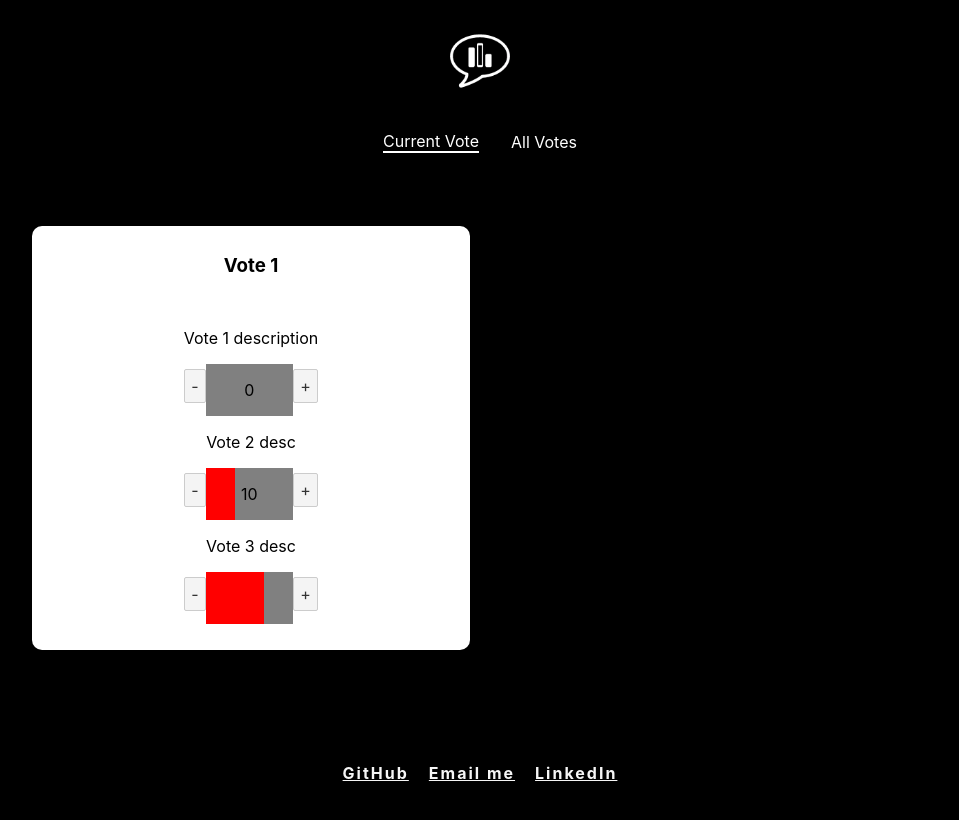
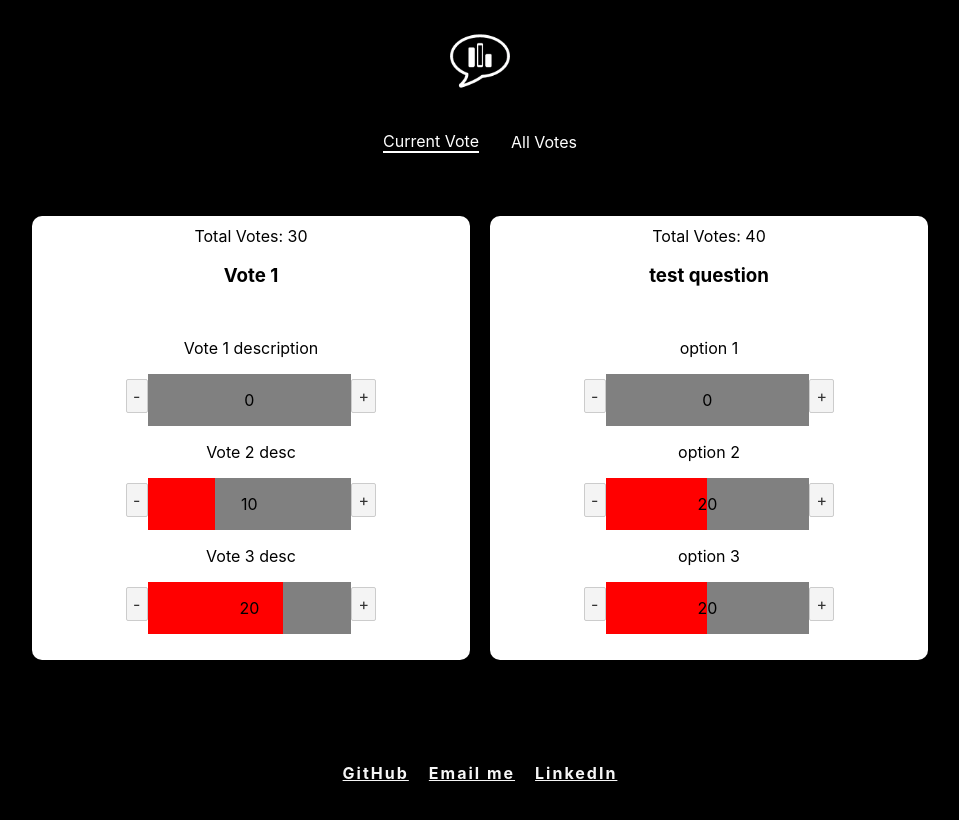
Before and after one commit to katatsu12/votes, a Svelte app: page / in a window 1280 px wide. Shown: the top 820 px of the page, without its empty margins (160-1119 px from the left). Built offline with nearby package versions, Linux system fonts and the light colour scheme.

Commit message:
Dynamic total votes value and vote count

```diff
--- a/src/App.svelte
+++ b/src/App.svelte
@@ -5,39 +5,60 @@
   import Tabs from "./shared/Tabs.svelte";
   import CreateVoteForm from "./components/CreateVoteForm.svelte";
 
-	let items = ['Current Vote', 'All Votes'];
-	let activeItem = 'Current Vote';
+  let items = ["Current Vote", "All Votes"];
+  let activeItem = "Current Vote";
 
   const tabSwitch = (e) => {
     activeItem = e.detail;
-	}
+  };
 
   let votes = [
     {
       id: 1,
-      question: 'Vote 1',
+      question: "Vote 1",
       options: [
-				{ id: 1, title: 'Vote 1 description', points: 0 },
-				{ id: 2, title: 'Vote 2 desc', points: 10 },
-				{ id: 3, title: 'Vote 3 desc', points: 20 }
-			]
+        { id: 1, title: "Vote 1 description", points: 0 },
+        { id: 2, title: "Vote 2 desc", points: 10 },
+        { id: 3, title: "Vote 3 desc", points: 20 },
+      ],
+    },
+		{
+			id: 2,
+			question: "test question",
+			options: [
+				{ id: 5, title: "option 1", points: 0 },
+				{ id: 4, title: "option 2", points: 20 },
+				{ id: 6, title: "option 3", points: 20 },
+			],
 		}
-	]
+  ];
 
   const handleSubmit = (e) => {
-		let vote = e.detail
-		votes = [vote, ...votes]
-		activeItem = 'Current Vote'
-		console.log(votes)
+    let vote = e.detail;
+    votes = [vote, ...votes];
+    activeItem = "Current Vote";
+    console.log(votes);
+  };
+
+  const handleVotes = (e) => {
+		let { vote, option, action } = e.detail;
+
+		vote.options.map((originalOption) => {
+			if (originalOption.id == option.id) {
+				action === "increase" ? originalOption.points++ : originalOption.points--
 			}
+		});
+
+		votes = votes;
+  };
 </script>
 
 <Header />
 <Tabs {items} {activeItem} on:tabSwitch={tabSwitch} />
 <main>
-	{#if activeItem == 'Current Vote'}
-		<VoteList {votes} />
-	{:else if activeItem == 'All Votes'}
+  {#if activeItem == "Current Vote"}
+    <VoteList {votes} on:vote={handleVotes} />
+  {:else if activeItem == "All Votes"}
     <CreateVoteForm on:add={handleSubmit} />
   {/if}
 </main>
--- a/src/components/VoteDetails.svelte
+++ b/src/components/VoteDetails.svelte
@@ -1,38 +1,42 @@
 <script>
+  import { createEventDispatcher } from "svelte";
+
   export let vote;
-  let percentageProgress = {}
-  let modifyBy = 5;
+  let points = vote.options.map((option) => option.points);
+  let percentageProgress = {};
+
+  const dispatch = createEventDispatcher();
+
+  $: totalVotes = vote.options.map((option) => option.points).reduce((acc, current) => acc + current, 0);
 
   const progressPercentages = () => {
-    let points = vote.options.map(option => option.points)
-    let newValue = {}
-    vote.options.forEach(option => {
+    let newValue = {};
+    vote.options.forEach((option) => {
       let sum = points.reduce((acc, current) => acc + current, 0);
 
-      option['progress'] = (option.points / sum) * 100
-      newValue[option.id] = option.progress
+      option["progress"] = (option.points / sum) * 100;
+      newValue[option.id] = option.progress;
     });
-    percentageProgress = newValue
+    percentageProgress = newValue;
   };
   progressPercentages();
 
   const pointsManage = (e, action) => {
-    let progressElement = e.target.parentElement.querySelector('.progress')
-    let optionId = e.target.parentElement.dataset['optionId']
+    let optionId = e.target.parentElement.dataset["optionId"];
+    let option = vote.options.find((option) => option.id == optionId);
 
     if (action === "increase") {
-      let option = vote.options.find(option => option.id == optionId);
-      option.points = option.points + modifyBy;
+      dispatch("vote", { vote, option, action: "increase" });
       progressPercentages();
     } else if (action === "decrease") {
-      let option = vote.options.find(option => option.id == optionId);
-      option.points = option.points - modifyBy;
+      dispatch("vote", { vote, option, action: "decrease" });
       progressPercentages();
     }
   };
 </script>
 
 <div class="vote">
+  <span>Total Votes: {totalVotes}</span>
   <h3>{vote.question}</h3>
   <div class="options">
     {#each vote.options as option}
@@ -41,7 +45,10 @@
         <button on:click={(e) => pointsManage(e, "decrease")}>-</button>
         <div class="progress">
           <p>{option.points}</p>
-          <div class="bar" style="width: {`${percentageProgress[option.id]}%`}" />
+          <div
+            class="bar"
+            style="width: {`${percentageProgress[option.id]}%`}"
+          />
         </div>
         <button on:click={(e) => pointsManage(e, "increase")}>+</button>
       </div>
@@ -50,6 +57,11 @@
 </div>
 
 <style>
+  p {
+    position: relative;
+    z-index: 10;
+  }
+
   .vote {
     background-color: white;
     border-radius: 10px;
@@ -64,6 +76,7 @@
     margin-block-start: 1em;
     margin-block-end: 1em;
     margin: 1em auto;
+    width: 60%;
   }
 
   .option {
--- a/src/components/VoteList.svelte
+++ b/src/components/VoteList.svelte
@@ -6,7 +6,7 @@
 
 <div class="vote-list">
   {#each votes as vote (vote.id)}
-    <VoteDetails {vote} />
+    <VoteDetails {vote} on:vote />
   {/each}
 </div>
 
```
Lines whose indentation alone changed are shown as unchanged.
